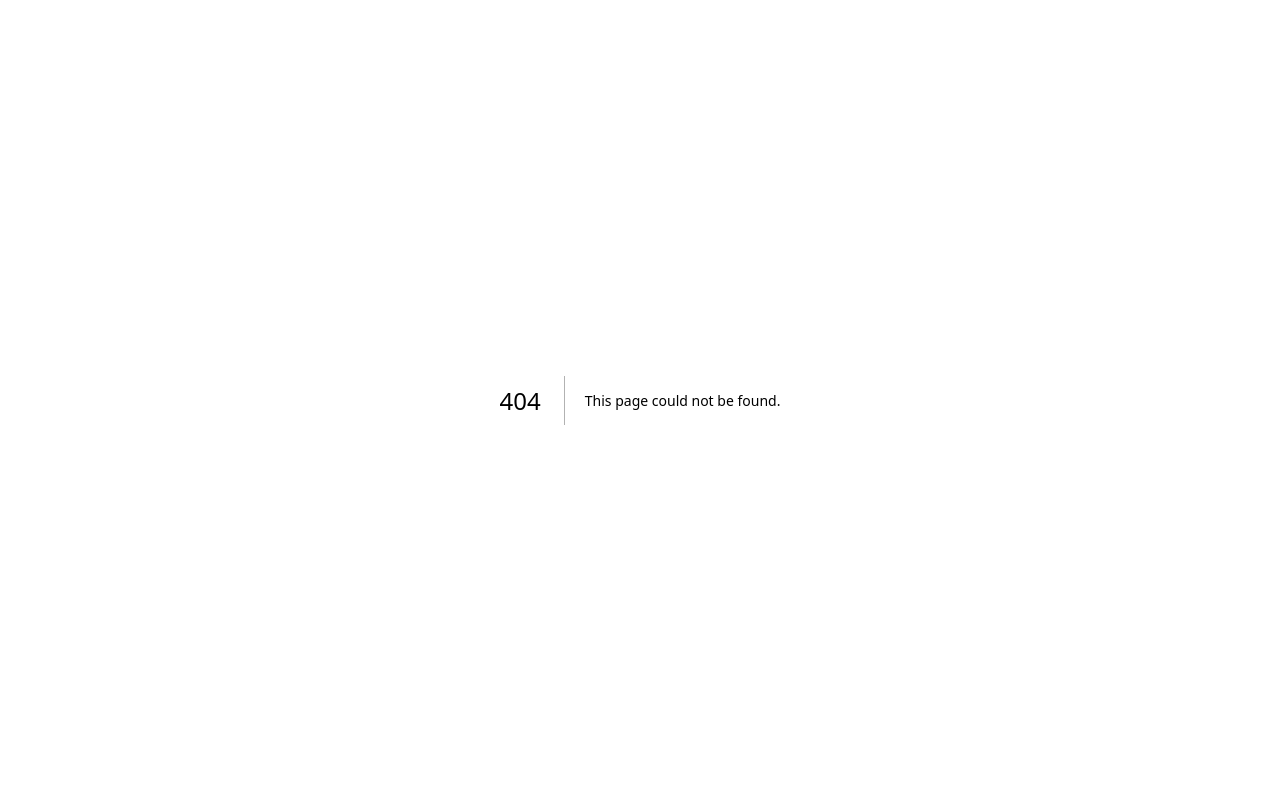
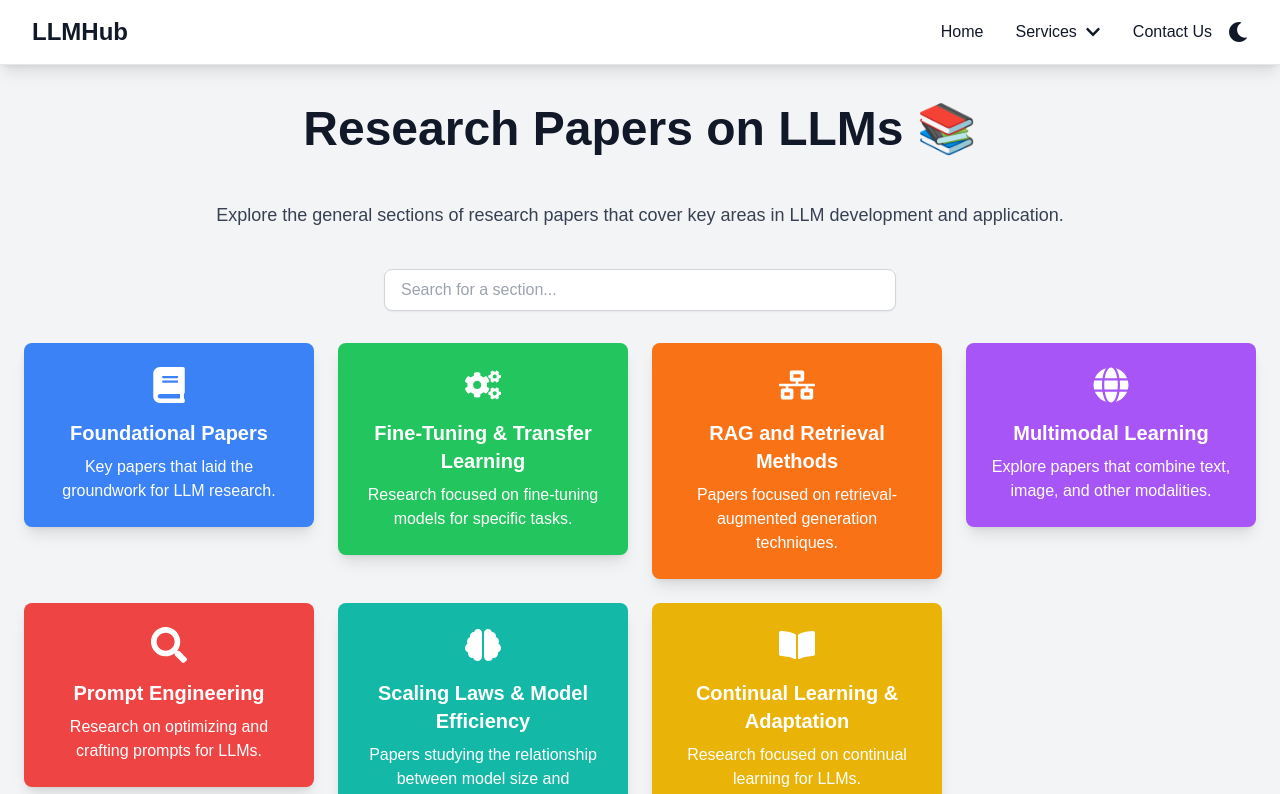
Before and after one commit to AaronSosaRamos/llmhub-frontend, a Next.js app: page /papers in a window 1280 px wide. Before the commit this address had no page. Shown: the top 794 px of the page. Built offline with nearby package versions, Linux system fonts and the light colour scheme.

Commit message:
new papers main section imp.

```diff
--- /dev/null
+++ b/app/papers/page.tsx
@@ -0,0 +1,12 @@
+"use client";
+
+import Layout from '@/components/Layout';
+import PapersScreen from '@/components/papers/PapersSection';
+
+export default function Home() {
+  return (
+    <Layout>
+      <PapersScreen />
+    </Layout>
+  );
+}
--- a/components/MainScreen.tsx
+++ b/components/MainScreen.tsx
@@ -1,3 +1,4 @@
+import { useState } from 'react';
 import { FaRobot, FaCogs, FaBook, FaNetworkWired, FaShieldAlt, FaProjectDiagram, FaSearch, FaToolbox } from 'react-icons/fa';
 import { GiArtificialHive } from 'react-icons/gi';
 import { motion } from 'framer-motion';
@@ -20,10 +21,26 @@ const services = [
 ];
 
 export default function MainScreen() {
+  const [searchQuery, setSearchQuery] = useState('');
+
+  const filteredServices = services.filter(service =>
+    service.name.toLowerCase().includes(searchQuery.toLowerCase())
+  );
+
   return (
     <div className="min-h-screen bg-white dark:bg-gray-900 py-10 px-6">
       <h1 className="text-center text-4xl font-bold text-gray-900 dark:text-white mb-10">Welcome to LLMHub 🤖</h1>
       <p className="text-center text-lg text-gray-600 dark:text-gray-300 mb-6">Your hub for everything related to Large Language Models (LLMs)</p>
+
+      <div className="flex justify-center mb-8">
+        <input
+          type="text"
+          className="text-black w-full max-w-lg px-4 py-2 border border-gray-300 rounded-lg shadow-sm focus:outline-none focus:ring-2 focus:ring-blue-500 dark:bg-gray-800 dark:text-white dark:border-gray-600"
+          placeholder="Search for a service..."
+          value={searchQuery}
+          onChange={(e) => setSearchQuery(e.target.value)}
+        />
+      </div>
 
       <motion.div
         className="grid grid-cols-1 sm:grid-cols-2 lg:grid-cols-3 gap-6"
@@ -34,7 +51,7 @@ export default function MainScreen() {
           visible: { opacity: 1, transition: { delay: 0.2, staggerChildren: 0.1 } },
         }}
       >
-        {services.map((service, index) => (
+        {filteredServices.map((service, index) => (
           <Link href={service.link} key={index}>
             <motion.div
               key={index}
--- /dev/null
+++ b/components/papers/PapersSection.tsx
@@ -0,0 +1,122 @@
+import { useState } from 'react';
+import { FaFilePdf, FaBrain, FaCogs, FaSearch, FaBook, FaNetworkWired, FaBookOpen, FaGlobe } from 'react-icons/fa';
+import { motion } from 'framer-motion';
+import Link from 'next/link';
+
+export default function PapersScreen() {
+  const sections = [
+    {
+      name: 'Foundational Papers',
+      description: 'Key papers that laid the groundwork for LLM research.',
+      icon: <FaBook />,
+      link: '/papers/foundational',
+      bgColor: 'bg-blue-500',
+    },
+    {
+      name: 'Fine-Tuning & Transfer Learning',
+      description: 'Research focused on fine-tuning models for specific tasks.',
+      icon: <FaCogs />,
+      link: '/papers/fine-tuning',
+      bgColor: 'bg-green-500',
+    },
+    {
+      name: 'RAG and Retrieval Methods',
+      description: 'Papers focused on retrieval-augmented generation techniques.',
+      icon: <FaNetworkWired />,
+      link: '/papers/rag',
+      bgColor: 'bg-orange-500',
+    },
+    {
+      name: 'Multimodal Learning',
+      description: 'Explore papers that combine text, image, and other modalities.',
+      icon: <FaGlobe />,
+      link: '/papers/multimodal',
+      bgColor: 'bg-purple-500',
+    },
+    {
+      name: 'Prompt Engineering',
+      description: 'Research on optimizing and crafting prompts for LLMs.',
+      icon: <FaSearch />,
+      link: '/papers/prompt-engineering',
+      bgColor: 'bg-red-500',
+    },
+    {
+      name: 'Scaling Laws & Model Efficiency',
+      description: 'Papers studying the relationship between model size and performance.',
+      icon: <FaBrain />,
+      link: '/papers/scaling-laws',
+      bgColor: 'bg-teal-500',
+    },
+    {
+      name: 'Continual Learning & Adaptation',
+      description: 'Research focused on continual learning for LLMs.',
+      icon: <FaBookOpen />,
+      link: '/papers/continual-learning',
+      bgColor: 'bg-yellow-500',
+    },
+  ];
+
+  const [searchQuery, setSearchQuery] = useState('');
+
+  const filteredSections = sections.filter(section =>
+    section.name.toLowerCase().includes(searchQuery.toLowerCase())
+  );
+
+  return (
+    <div className="min-h-screen bg-gray-100 dark:bg-gray-900 py-10 px-6">
+      <motion.h1
+        className="text-center text-5xl font-bold text-gray-900 dark:text-white mb-12"
+        initial={{ opacity: 0, y: -50 }}
+        animate={{ opacity: 1, y: 0 }}
+        transition={{ duration: 0.6 }}
+      >
+        Research Papers on LLMs 📚
+      </motion.h1>
+
+      <motion.p
+        className="text-center text-lg text-gray-700 dark:text-gray-300 mb-10"
+        initial={{ opacity: 0 }}
+        animate={{ opacity: 1 }}
+        transition={{ delay: 0.2, duration: 0.6 }}
+      >
+        Explore the general sections of research papers that cover key areas in LLM development and application.
+      </motion.p>
+
+      <div className="flex justify-center mb-8">
+        <input
+          type="text"
+          className="text-black w-full max-w-lg px-4 py-2 border border-gray-300 rounded-lg shadow-sm focus:outline-none focus:ring-2 focus:ring-blue-500 dark:bg-gray-800 dark:text-white dark:border-gray-600"
+          placeholder="Search for a section..."
+          value={searchQuery}
+          onChange={(e) => setSearchQuery(e.target.value)}
+        />
+      </div>
+
+      <motion.div
+        className="grid grid-cols-1 sm:grid-cols-2 md:grid-cols-3 lg:grid-cols-4 gap-6"
+        initial="hidden"
+        animate="visible"
+        variants={{
+          hidden: { opacity: 0 },
+          visible: { opacity: 1, transition: { delay: 0.2, staggerChildren: 0.1 } },
+        }}
+      >
+        {filteredSections.map((section, index) => (
+          <Link href={section.link} key={index}>
+            <motion.div
+              className={`relative p-6 rounded-lg shadow-lg ${section.bgColor} transition-colors duration-300 cursor-pointer hover:bg-opacity-90 text-white`}
+              whileHover={{ scale: 1.05 }}
+              whileTap={{ scale: 0.95 }}
+            >
+              <div className="flex flex-col items-center justify-center h-full">
+                <div className="text-4xl mb-4">{section.icon}</div>
+                <h3 className="text-xl font-bold text-center">{section.name}</h3>
+                <p className="text-md text-center mt-2">{section.description}</p>
+              </div>
+            </motion.div>
+          </Link>
+        ))}
+      </motion.div>
+    </div>
+  );
+}
```
